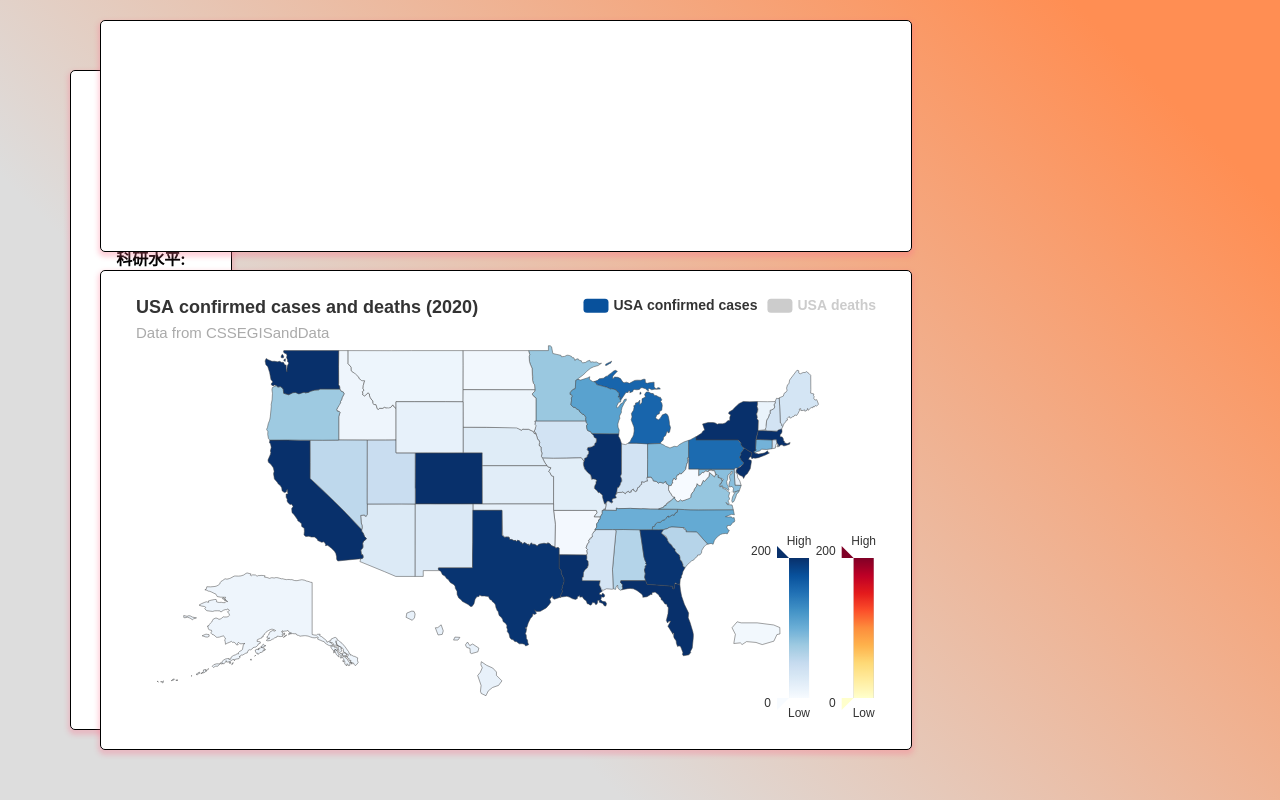
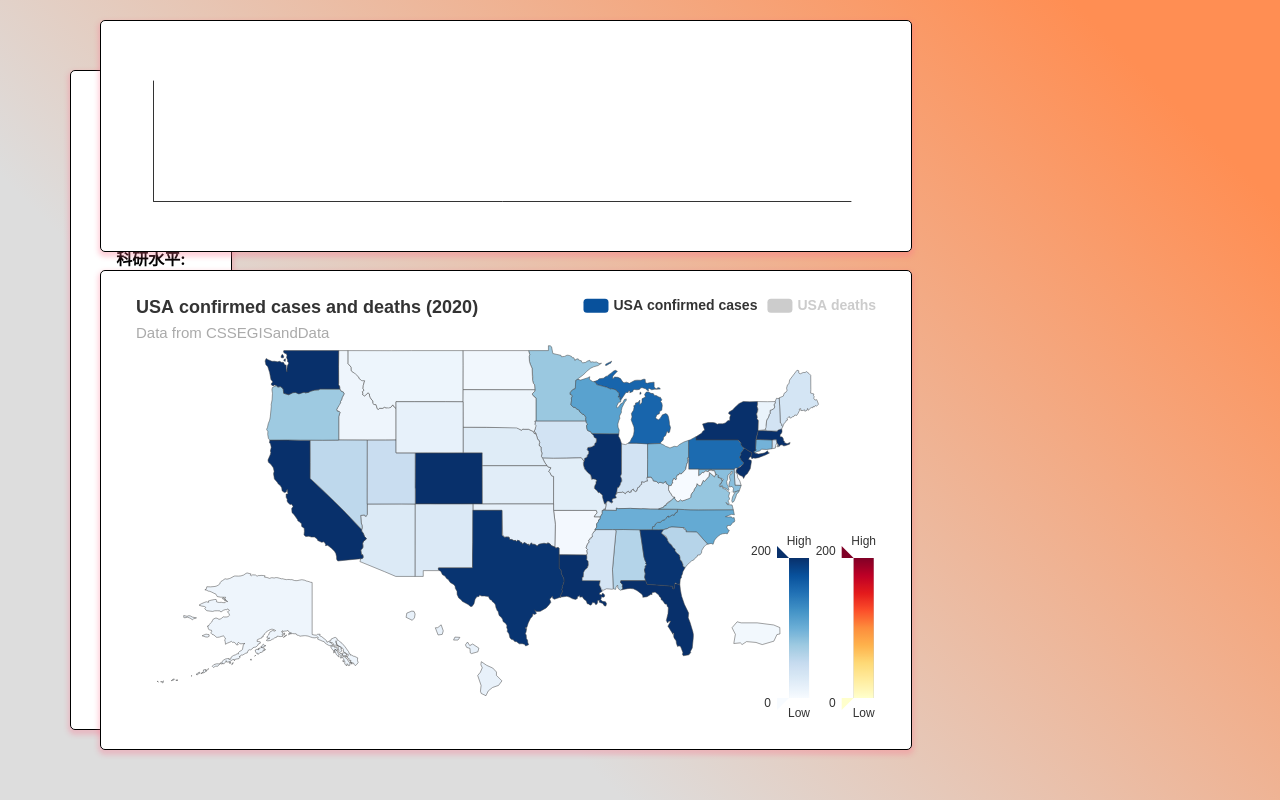
Before and after one commit to roenchina/Info-Vis, a React (Create React App) app: page / in a window 1280 px wide. Built offline with nearby package versions, Linux system fonts and the light colour scheme.

Commit message:
Update AssistView.js

```diff
--- a/src/components/AssistView.js
+++ b/src/components/AssistView.js
@@ -4,78 +4,108 @@ import React, {useContext} from 'react';
 import {store} from "../store";
 import ReactEcharts from "echarts-for-react";
 
+function convertData(state) {
+    let res = [];
+
+    for(let i=0; i<state.inLine.length; i++) {   // YRH 对每一个需要加入的省份
+        let state_name = state.inLine[i];
+
+        let this_state_data = new Array(45).fill(0);
+
+        state.data.forEach(function(item, index, arr){  // YRH 遍历所有数据列表
+            if(item.province_name === state_name){   // YRH 如果为当前省份的某数据列表
+
+                let former = this_state_data;
+                let to_add = (state.mode==='deaths' ? item.deaths_data : item.confirmed_data);
+                former.forEach(function(v, index){
+                    this_state_data[index] = v + to_add[index];
+                })
+            }
+        })
+
+        // 每个county的都加完了，push到res里面
+        res.push({
+            name: state_name,
+            type: 'line',
+            data: this_state_data,  // YRH 是一个30天的数组
+        });
+    }
+    console.log(res);
+    return res;
+}
+
 function AssistView() {
     // 使用StateProvider提供的数据环境
     const {state, dispatch} = useContext(store);
     const getOption = () => {
-        console.log(state.data);
         var option = {
-            tooltip:{},
-            legend: {
-                type: 'scroll',
-                orient: 'vertical',
-                top: 15,
-                left: 0,
-                data:(function (){
-                    return state.inRadar
-                })()
-            },
-            radar: {
-                name: {
-                    textStyle: {
-                        color: '#fff',
-                        backgroundColor: '#999',
-                        borderRadius: 3,
-                        padding: [3, 5]
+            tooltip: {
+                trigger: 'axis',
+                axisPointer: {
+                    type: 'cross',
+                    animation: false,
+                    label: {
+                        backgroundColor: '#ccc',
+                        borderColor: '#aaa',
+                        borderWidth: 1,
+                        shadowBlur: 0,
+                        shadowOffsetX: 0,
+                        shadowOffsetY: 0,
+                        color: '#222'
                     }
                 },
-                indicator: [
-                    { name: '师资力量', max: 100},
-                    { name: '科研水平', max: 100},
-                    { name: '科研经费', max: 100},
-                    { name: '就业水平', max: 100},
-                    { name: '国际化率', max: 100}
-                ]
+                // formatter: function (params) {
+                //     return params[2].name + '<br />' + ((params[2].value - base) * 100).toFixed(1) + '%';
+                // }
             },
-            series: (function (){
-                var series = [];
-                console.log(series);
-                // 遍历雷达列表
-                for(let i=0; i<state.inRadar.length; i++){
-                    let clgData = {score:[0,0,0,0,0]};
-                    // 遍历数据列表
-                    state.data.forEach(function(item, index, arr){
-                        if(item.college===state.inRadar[i]){
-                            clgData = item;
-                            console.log(item);
-                            return;
-                        }
-                    })
-                    series.push({
-                        name: 'College Data',
-                        type: 'radar',
-                        symbol: 'none',
-                        areaStyle: {
-                            normal: {}
-                        },
-                        data:[{
-                            value: clgData.score,
-                            name: state.inRadar[i]
-                        }]
-                    });
+            grid: {
+                left: '3%',
+                right: '4%',
+                bottom: '40%',
+                containLabel: true
+            },
+            xAxis: {
+                type: 'category',
+                data: [],   // TODO 横轴数据
+                // data.map(function (item) {
+                //     return item.date;
+                // }),
+                axisLabel: {
+                    formatter: function (value, idx) {
+                        var date = new Date(idx);
+                        return idx;
+                    }
+                },
+                splitLine: {
+                    show: false
+                },
+                boundaryGap: false
+            },
+
+            yAxis: {
+                axisLabel: {
+                    // formatter: function (val) {
+                    //     return (val - base) * 100 + '%';
+                    // }
+                },
+                axisPointer: {
+                    // label: {
+                    //     formatter: function (params) {
+                    //         return ((params.value - base) * 100).toFixed(1) + '%';
+                    //     }
+                    // }
+                },
+                splitNumber: 3,
+                splitLine: {
+                    show: false
                 }
-                return series
-            })()
+            },
+            series: convertData(state)
         };
         return option
     };
 
     let onEvents = {
-        // 点击后把学校从雷达图中去除
-        'click': function (params) {
-            var action = 'rvmRadar_' + params.name
-            dispatch({type: action})
-        }
     }
 
     return <ReactEcharts option={getOption()}
```
